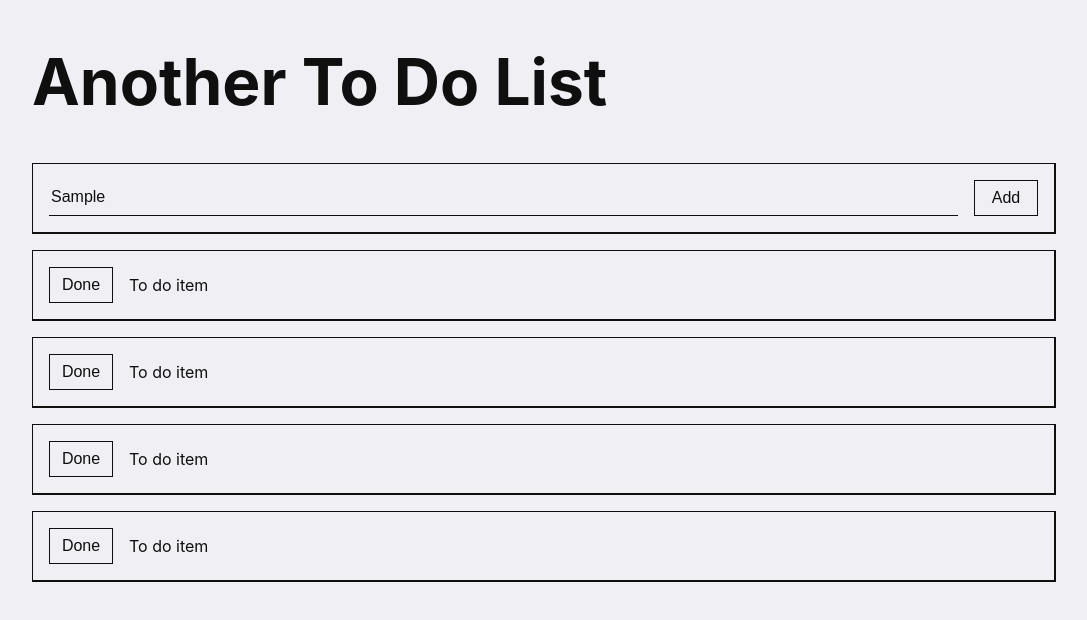
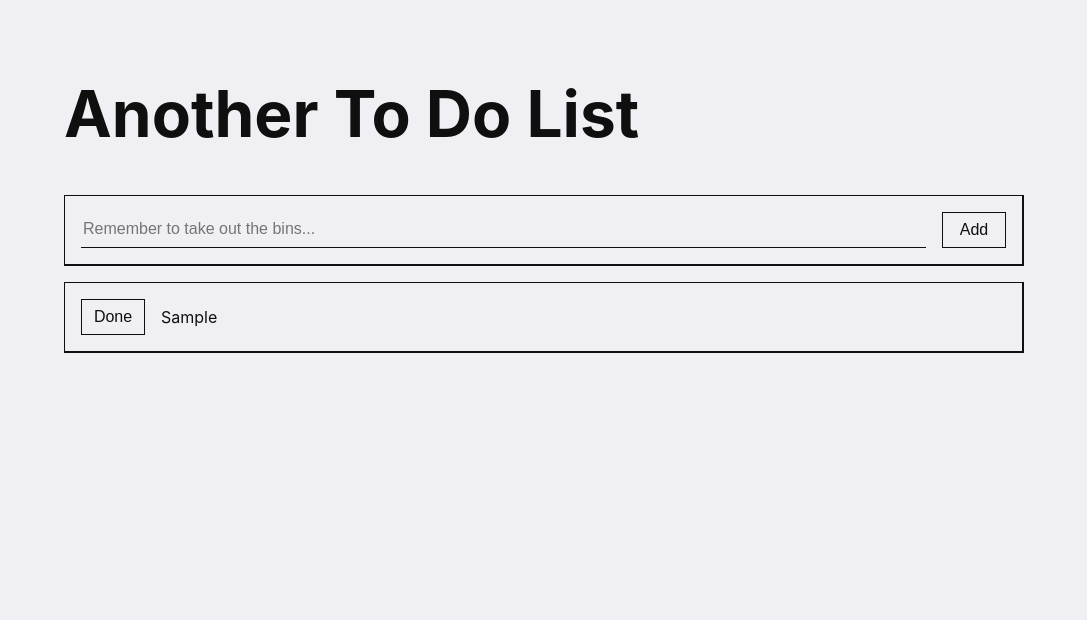
Before and after one commit to JRhodes95/redux-hooks-todo, a React (Create React App) app: page / in a window 1280 px wide. Both pictures are taken after typing "Sample" into the empty fields and a click on the input "Add". Shown: the top 620 px of the page, without its empty margins (96-1183 px from the left). Built offline with nearby package versions, Linux system fonts and the light colour scheme.

Commit message:
Vanilla hooks implementation

```diff
--- a/src/App.js
+++ b/src/App.js
@@ -14,6 +14,7 @@ const AppContainer = styled.div`
   height: 100%;
   width: 100%;
   grid-column: 2 / -2;
+  padding: 2rem;
 `;
 
 const AppHeading = styled.h1`
--- a/src/components/ToDoInput.jsx
+++ b/src/components/ToDoInput.jsx
@@ -47,7 +47,7 @@ const Submit = styled.input`
   }
 `;
 
-const ToDoInput = () => {
+const ToDoInput = ({ addToDo }) => {
   const [newToDo, setNewToDo] = useState("");
 
   const handleChange = event => {
@@ -55,8 +55,10 @@ const ToDoInput = () => {
   };
 
   const handleSubmit = event => {
-    alert(`Created ${newToDo}`);
+    addToDo({ info: newToDo });
+    setNewToDo("");
     event.preventDefault();
+    event.target.reset();
   };
 
   return (
--- a/src/components/ToDoItem.jsx
+++ b/src/components/ToDoItem.jsx
@@ -36,15 +36,17 @@ const Button = styled.button`
 
 const Info = styled.div``;
 
-const ToDoItem = () => {
+const ToDoItem = ({ id, info, removeToDo }) => {
   const handleClick = event => {
-    alert("Setting item to done");
+    removeToDo({ id: event.target.id });
   };
 
   return (
     <ItemContainer>
-      <Button onClick={handleClick}>Done</Button>
-      <Info>To do item</Info>
+      <Button id={id} onClick={handleClick}>
+        Done
+      </Button>
+      <Info>{info}</Info>
     </ItemContainer>
   );
 };
--- a/src/components/ToDoList.jsx
+++ b/src/components/ToDoList.jsx
@@ -1,4 +1,4 @@
-import React from "react";
+import React, { useState } from "react";
 import styled from "styled-components/macro";
 import ToDoItem from "./ToDoItem";
 import ToDoInput from "./ToDoInput";
@@ -9,13 +9,29 @@ const ListContainer = styled.div`
 `;
 
 const ToDoList = () => {
+  const [toDos, setToDos] = useState([]);
+
+  const addToDo = ({ info }) => {
+    const newToDos = [...toDos];
+    newToDos.push({ id: Date.now().toString(), info });
+    setToDos(newToDos);
+  };
+
+  const removeToDo = ({ id }) => {
+    const indexToRemove = toDos.findIndex(toDo => {
+      return toDo.id === id;
+    });
+    const newToDos = [...toDos];
+    newToDos.splice(indexToRemove, 1);
+    setToDos(newToDos);
+  };
+
   return (
     <ListContainer>
-      <ToDoInput />
-      <ToDoItem></ToDoItem>
-      <ToDoItem></ToDoItem>
-      <ToDoItem></ToDoItem>
-      <ToDoItem></ToDoItem>
+      <ToDoInput addToDo={addToDo} />
+      {toDos.map(({ id, info }) => (
+        <ToDoItem key={id} id={id} info={info} removeToDo={removeToDo} />
+      ))}
     </ListContainer>
   );
 };
```
